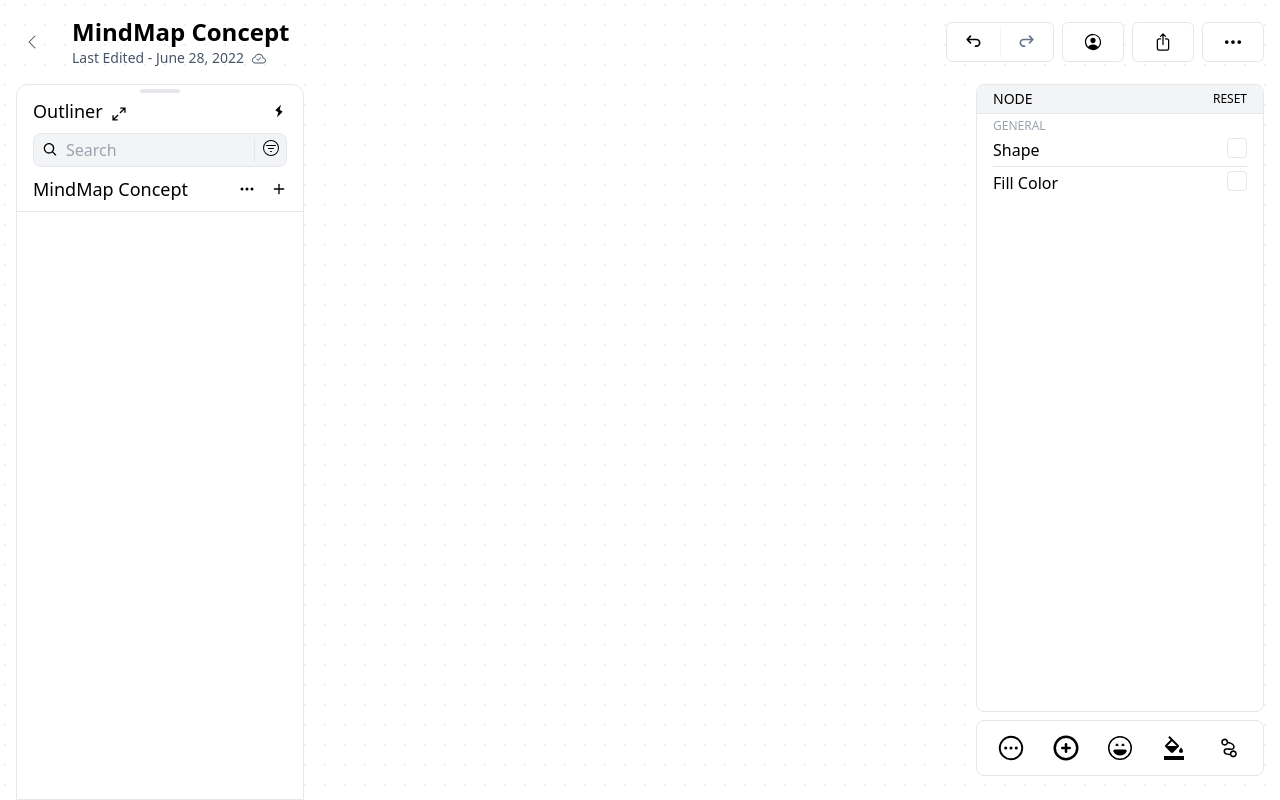
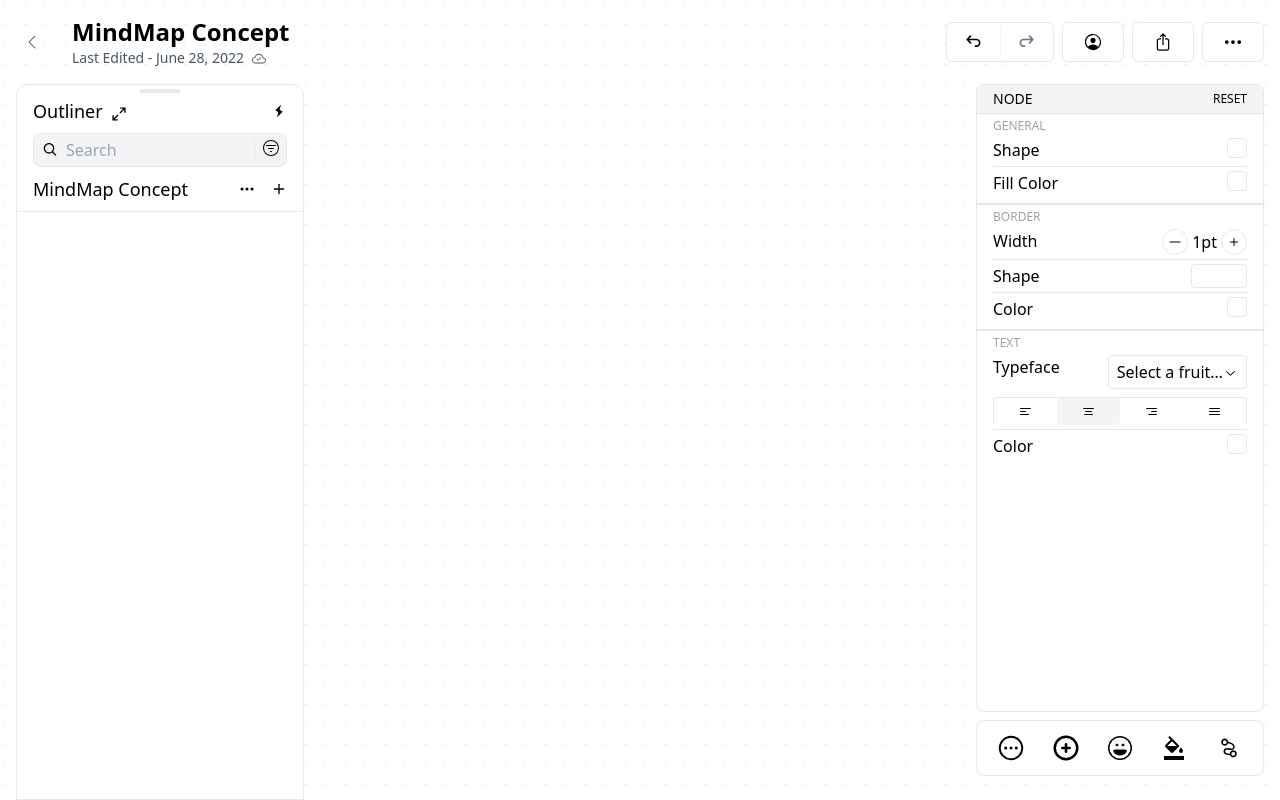
Before and after one commit to darkjoka/mind, a Next.js app: page / in a window 1280 px wide. Built offline with nearby package versions, Linux system fonts and the light colour scheme.

Commit message:
add typeface selector

```diff
--- a/components/nodeCharacterBar/nodeCharacterBar.tsx
+++ b/components/nodeCharacterBar/nodeCharacterBar.tsx
@@ -1,4 +1,8 @@
+import { BsPlus } from "react-icons/bs";
 import NodeModifyBar from "../nodeModifyBar";
+import { HiMinus } from "react-icons/hi2";
+import AlignmentGroup from "../alignmentGroup/alignmentGroup";
+import TypefaceSelector from "../typefaceSelector/typefaceSelector";
 
 export default function NodeCharacterBar() {
   return (
@@ -22,6 +26,49 @@ export default function NodeCharacterBar() {
               </div>
             </div>
           </div>
+          <div className="px-4 py-1">
+            <div className="text-gray-400 text-xs uppercase">Border</div>
+            <div className="divide-y">
+              <div className="py-1 flex justify-between">
+                <p>Width</p>
+                <div className="flex items-center space-x-1">
+                  <button className="rounded-full border p-1 hover:bg-gray-100">
+                    <HiMinus />
+                  </button>
+                  <p>1pt</p>
+                  <button className="rounded-full border p-1 hover:bg-gray-100">
+                    <BsPlus />
+                  </button>
+                </div>
+              </div>
+              <div className="py-1 flex justify-between">
+                <p>Shape</p>
+                <div className="w-14 h-6 rounded border"></div>
+              </div>
+              <div className="py-1 flex justify-between">
+                <p>Color</p>
+                <div className="w-5 h-5 rounded border"></div>
+              </div>
+            </div>
+          </div>
+          <div className="px-4 py-1">
+            <div className="text-gray-400 text-xs uppercase">Text</div>
+            <div className="divide-y">
+              <div className="py-1 flex justify-between">
+                <p>Typeface</p>
+                <div className="flex items-center space-x-1">
+                  {/*  */}
+                  <TypefaceSelector />
+                  {/*  */}
+                </div>
+              </div>
+              <AlignmentGroup />
+              <div className="py-1 flex justify-between">
+                <p>Color</p>
+                <div className="w-5 h-5 rounded border"></div>
+              </div>
+            </div>
+          </div>
         </div>
       </div>
 
--- /dev/null
+++ b/components/typefaceSelector/index.tsx
@@ -0,0 +1 @@
+export { default } from "./typefaceSelector";
--- /dev/null
+++ b/components/typefaceSelector/typefaceSelector.tsx
@@ -0,0 +1,72 @@
+import React from "react";
+import * as Select from "@radix-ui/react-select";
+import { CheckIcon, ChevronDownIcon, ChevronUpIcon } from "@radix-ui/react-icons";
+
+export default function TypefaceSelector() {
+  return (
+    <Select.Root>
+      <Select.Trigger className="flex items-center justify-center border rounded px-2 py-1" aria-label="Food">
+        <Select.Value placeholder="Select a fruit…" />
+        <Select.Icon className="">
+          <ChevronDownIcon />
+        </Select.Icon>
+      </Select.Trigger>
+      <Select.Portal>
+        <Select.Content className="overflow-hidde rounded bg-white">
+          <Select.ScrollUpButton className="flex items-center justify-center bg-white">
+            <ChevronUpIcon />
+          </Select.ScrollUpButton>
+          <Select.Viewport className="p-1">
+            <Select.Group>
+              <Select.Label className="SelectLabel">Fruits</Select.Label>
+              <SelectItem value="apple">Apple</SelectItem>
+              <SelectItem value="banana">Banana</SelectItem>
+              <SelectItem value="blueberry">Blueberry</SelectItem>
+              <SelectItem value="grapes">Grapes</SelectItem>
+              <SelectItem value="pineapple">Pineapple</SelectItem>
+            </Select.Group>
+
+            <Select.Separator className="h-1 m-1 bg-black" />
+
+            <Select.Group>
+              <Select.Label className="SelectLabel">Vegetables</Select.Label>
+              <SelectItem value="aubergine">Aubergine</SelectItem>
+              <SelectItem value="broccoli">Broccoli</SelectItem>
+              <SelectItem value="carrot" disabled>
+                Carrot
+              </SelectItem>
+              <SelectItem value="courgette">Courgette</SelectItem>
+              <SelectItem value="leek">leek</SelectItem>
+            </Select.Group>
+
+            <Select.Separator className="h-1 m-1" />
+
+            <Select.Group>
+              <Select.Label className="SelectLabel">Meat</Select.Label>
+              <SelectItem value="beef">Beef</SelectItem>
+              <SelectItem value="chicken">Chicken</SelectItem>
+              <SelectItem value="lamb">Lamb</SelectItem>
+              <SelectItem value="pork">Pork</SelectItem>
+            </Select.Group>
+          </Select.Viewport>
+          <Select.ScrollDownButton className="flex items-center justify-center bg-white text-black">
+            <ChevronDownIcon />
+          </Select.ScrollDownButton>
+        </Select.Content>
+      </Select.Portal>
+    </Select.Root>
+  );
+}
+
+const SelectItem = React.forwardRef(({ children, ...props }: any, forwardedRef) => {
+  return (
+    <Select.Item className="" {...props} ref={forwardedRef as any}>
+      <Select.ItemText>{children}</Select.ItemText>
+      <Select.ItemIndicator className="SelectItemIndicator">
+        <CheckIcon />
+      </Select.ItemIndicator>
+    </Select.Item>
+  );
+});
+
+SelectItem.displayName = "SelectItem";
--- a/package.json
+++ b/package.json
@@ -11,6 +11,7 @@
   "dependencies": {
     "@next/font": "13.1.1",
     "@radix-ui/react-icons": "^1.1.1",
+    "@radix-ui/react-select": "^1.2.0",
     "@radix-ui/react-toggle-group": "^1.0.2",
     "@types/node": "18.11.18",
     "@types/react": "18.0.26",
```
Also changed, not shown: 1 other file (tests, documents, lock files or other folders).
